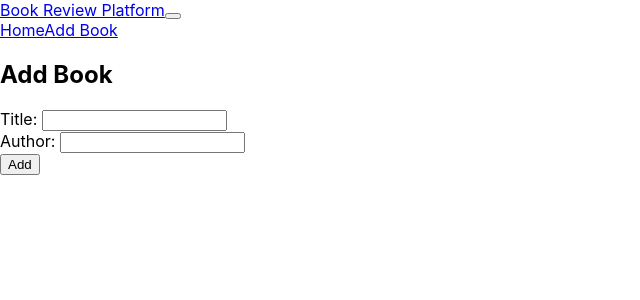
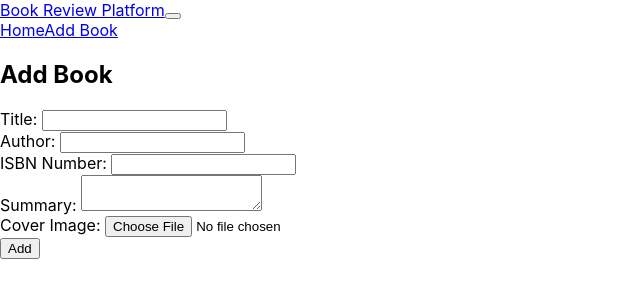
Before and after one commit to leverh/book-review-frontend, a React (Create React App) app in the folder book-review-frontend/: page /add in a window 1280 px wide. Shown: the top 300 px of the page, without its empty margins (0-640 px from the left). Built offline with nearby package versions, Linux system fonts and the light colour scheme.

Commit message:
Modified the addbook index.js to include all the fields i planned on having from the backend

```diff
--- a/book-review-frontend/src/components/AddBook/index.js
+++ b/book-review-frontend/src/components/AddBook/index.js
@@ -2,23 +2,45 @@ import React, { useState } from 'react';
 import './styles.css';
 import API_BASE_URL from '../../config';
 
+function AddBook() {
+  const [book, setBook] = useState({
+    title: "",
+    author: "",
+    isbn_number: "",
+    summary: "",
+    cover_image: null
+  });
 
-function AddBook() {
-  const [title, setTitle] = useState('');
-  const [author, setAuthor] = useState('');
+  const handleInputChange = (e) => {
+    const { name, value } = e.target;
+    setBook(prevState => ({
+        ...prevState,
+        [name]: value
+    }));
+  };
+
+  const handleImageChange = (e) => {
+    setBook(prevState => ({
+        ...prevState,
+        cover_image: e.target.files[0]
+    }));
+  };
 
   const handleSubmit = (e) => {
     e.preventDefault();
 
+    let formData = new FormData();
+    formData.append('title', book.title);
+    formData.append('author', book.author);
+    formData.append('isbn_number', book.isbn_number);
+    formData.append('summary', book.summary);
+    if (book.cover_image) {
+        formData.append('cover_image', book.cover_image);
+    }
+
     fetch(`${API_BASE_URL}books/`, {
       method: 'POST',
-      headers: {
-        'Content-Type': 'application/json',
-      },
-      body: JSON.stringify({
-        title: title,
-        author: author
-      }),
+      body: formData,
     })
     .then(response => response.json())
     .then(data => {
@@ -33,11 +55,23 @@ function AddBook() {
       <form onSubmit={handleSubmit}>
         <div>
           <label>Title: </label>
-          <input type="text" value={title} onChange={(e) => setTitle(e.target.value)} required />
+          <input type="text" name="title" value={book.title} onChange={handleInputChange} required />
         </div>
         <div>
           <label>Author: </label>
-          <input type="text" value={author} onChange={(e) => setAuthor(e.target.value)} required />
+          <input type="text" name="author" value={book.author} onChange={handleInputChange} required />
+        </div>
+        <div>
+          <label>ISBN Number: </label>
+          <input type="text" name="isbn_number" value={book.isbn_number} onChange={handleInputChange} required />
+        </div>
+        <div>
+          <label>Summary: </label>
+          <textarea name="summary" value={book.summary} onChange={handleInputChange}></textarea>
+        </div>
+        <div>
+          <label>Cover Image: </label>
+          <input type="file" onChange={handleImageChange} />
         </div>
         <button type="submit">Add</button>
       </form>
```
